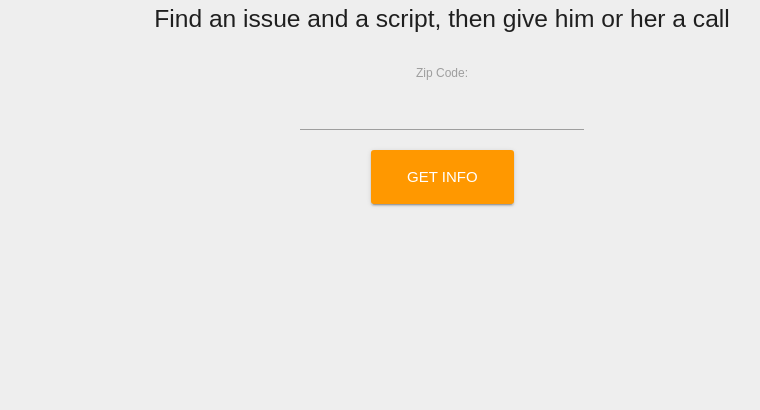
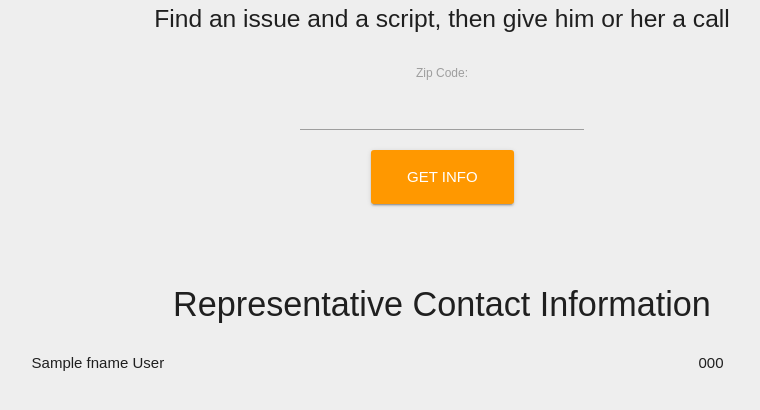
Before and after one commit to cstoafer/influencR, a Flask app: template templates/home.html in a window 1280 px wide. Shown: the part 223-633 px from the top of the page, without its empty margins (198-958 px from the left). Run offline with Flask 2, Linux system fonts and the light colour scheme; the template is opened without the code that fills it: most values are stand-ins (such as "Sample title", 1, 10 or a date in 2020); some libraries are stand-ins or nearby versions.

Commit message:
got contact view working on home page

```diff
--- a/main.py
+++ b/main.py
@@ -33,7 +33,6 @@ def get_representative_from_zipcode(zipcode):
              'WHERE state = "{}" AND district = "{}";'.format(state,district))
     cur = g.db.execute(query)
     rep_rows = cur.fetchall()
-    print(rep_rows)
     if len(rep_rows) == 0:
         raise ValueError('representative not found for zipcode')
     assert(len(rep_rows) == 1)
@@ -53,10 +52,12 @@ def teardown_request(exception):
 
 @app.route('/', methods=['GET', 'POST'])
 def show_homepage():
+    rep = None
     if request.method == 'POST':
         zipcode = request.form['zipcode']
-        show_contact_info()
-    return render_template('home.html')
+        rep = get_representative_from_zipcode(zipcode)
+        #return render_template('contactinfo.html', rep=rep)
+    return render_template('home.html', rep=rep)
 
 @app.route('/contactinfo')
 def show_contact_info():
--- a/templates/contactinfo.html
+++ b/templates/contactinfo.html
@@ -1,5 +1,6 @@
 {% extends "layout.html" %}
 {% block contact %}
+<p>There is stuff here</p>
 <div class="col s12 m8 offset-m2">
   <h3>Representative Contact Information</h3>
   {% if rep is not none %}
--- a/templates/home.html
+++ b/templates/home.html
@@ -104,3 +104,18 @@
 
 
 {% endblock %}
+{% block contact %}
+<div class="col s12 m8 offset-m2">
+  {% if rep is not none %}
+  <center>
+  <h4>Representative Contact Information</h4>
+  <table class=rankings>
+    <tr>
+      <td>{{ rep.fname }} {{rep.lname}}</td>
+      <td>{{ rep.phone }}</td>
+    </tr>
+  </center>
+  {% endif %}
+  </ul>
+</div>
+{% endblock %}
--- a/templates/layout.html
+++ b/templates/layout.html
@@ -31,7 +31,6 @@
 
   <div style="margin-top: 20px;" class="row">
     {% block body %}{% endblock %}
-    <br><br>
     {% block contact %}{% endblock %}
   </div>
 
```
